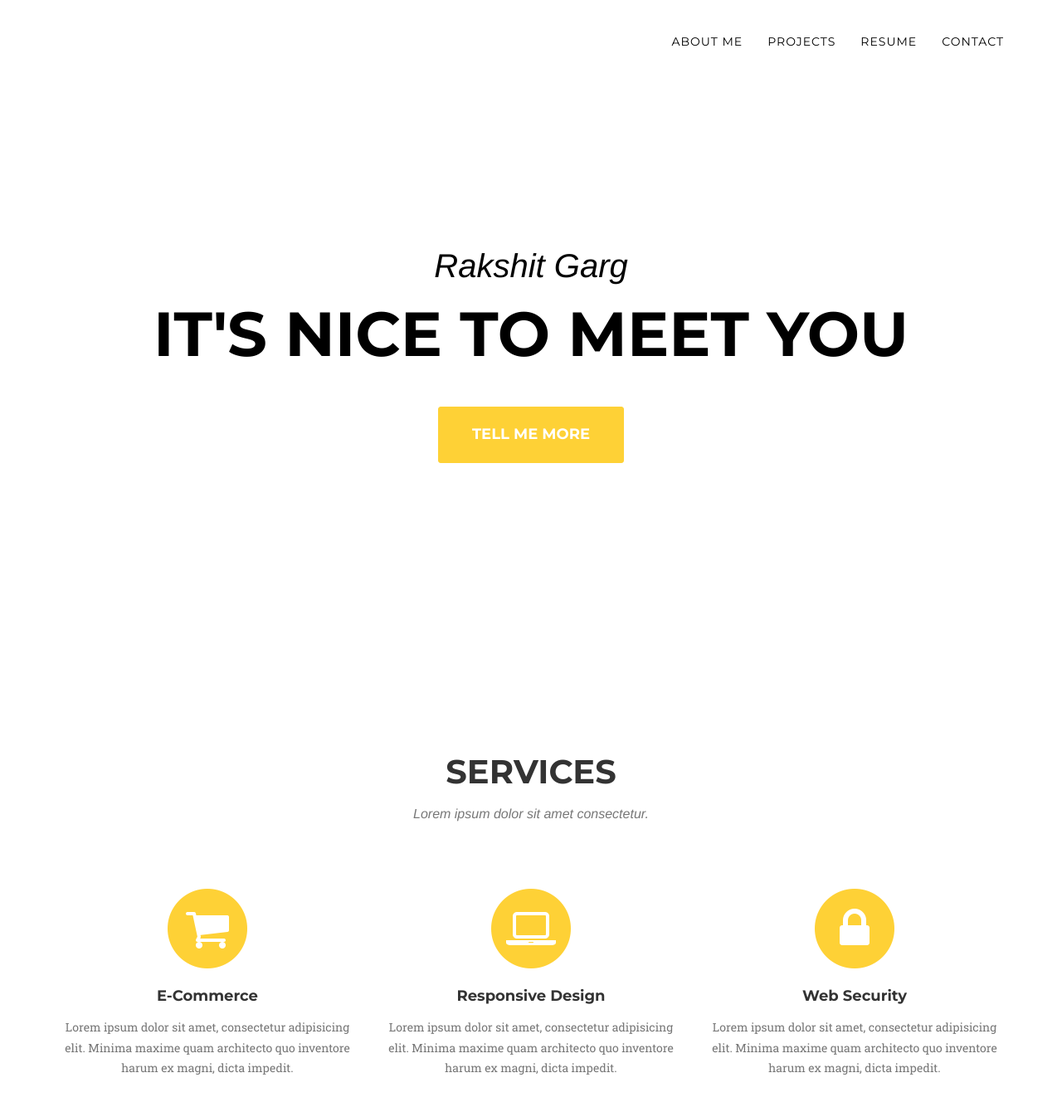
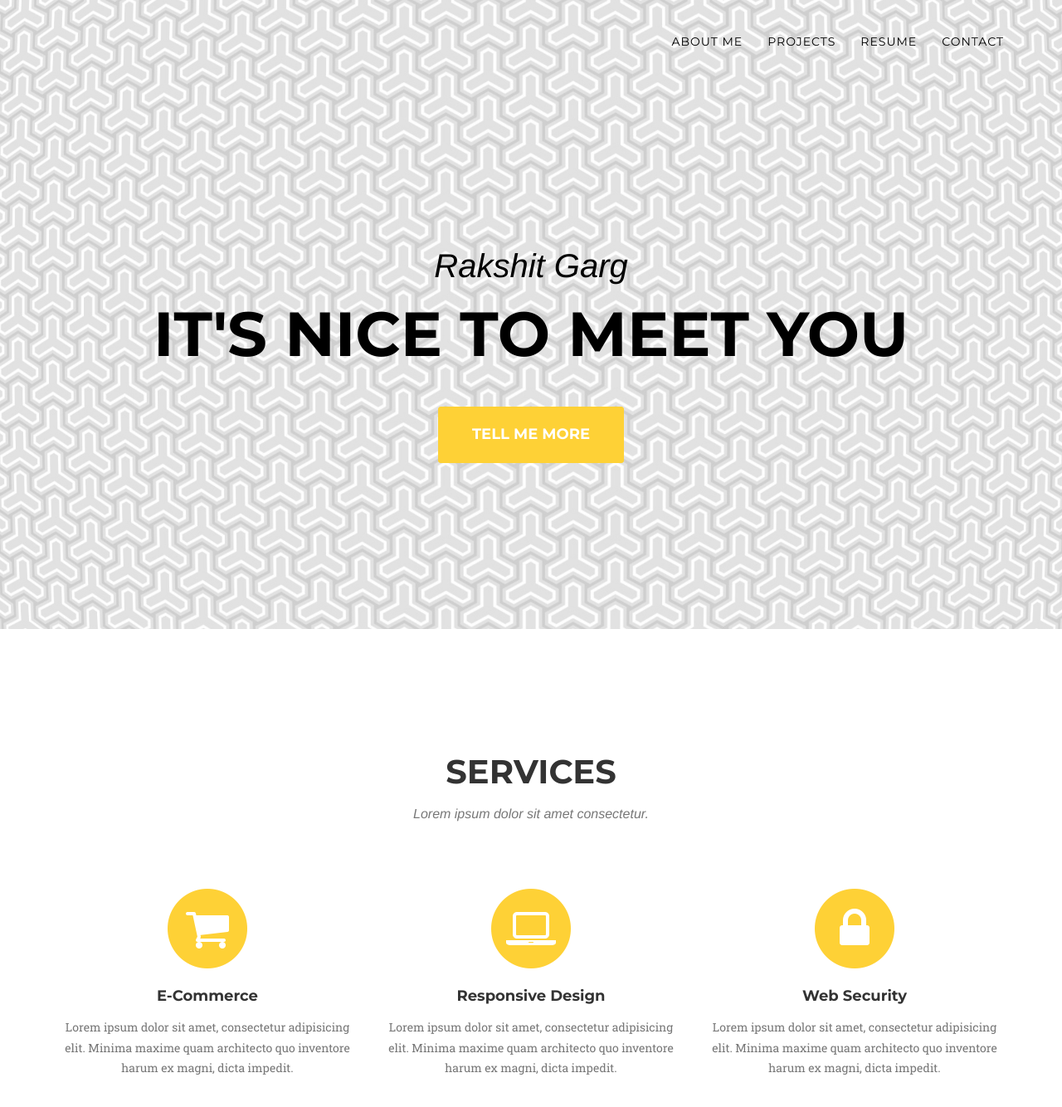
Before and after one commit to gargium/gargium.github.io, a Jekyll site: the page index.html, which Jekyll copies as it is, in a window 1280 px wide and 1400 px high. Shown: the top 1334 px of the window at 83% size. Built offline with Jekyll 4.4.1, drawn with Linux system fonts in a browser that asks for light colours; nearby versions of some CDN libraries; some web fonts are replaced.

Commit message:
Update agency.css

```diff
--- a/css/agency.css
+++ b/css/agency.css
@@ -265,7 +265,7 @@ header {
     text-align: center;
     color: #000;
     background-attachment: scroll;
-   <!-- background-image: url(../img/header-bg.jpg);-->
+    background-image: url(../img/header-bg.jpg);
     background-position: center center;
     background-repeat: none;
     -webkit-background-size: cover;
```
